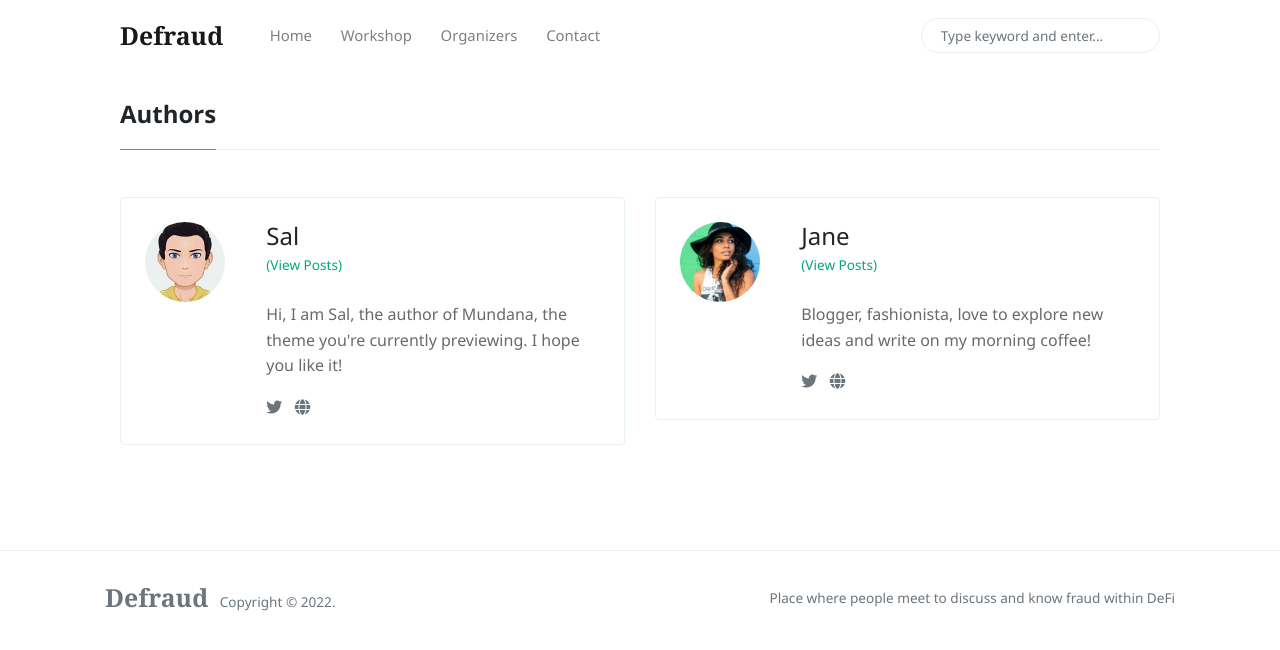
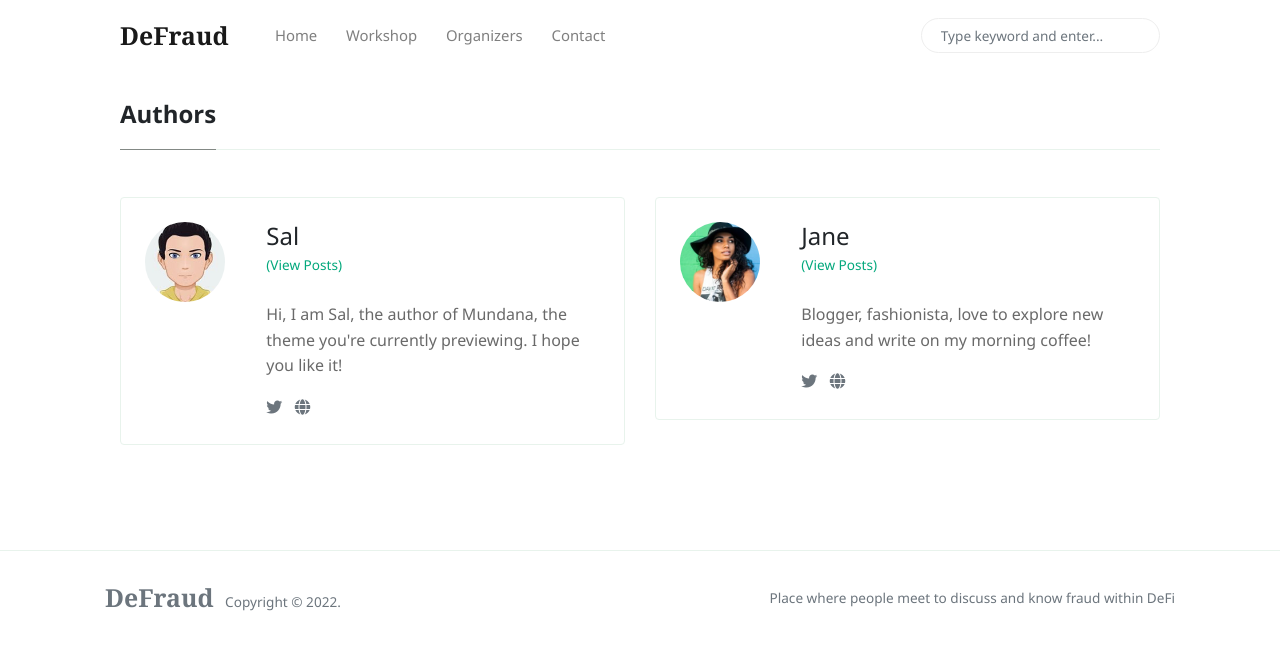
Before and after one commit to defianalytics/defraud.ai, a Jekyll site: the page built from _pages/authors-list.html, in a window 1280 px wide. Shown: the top 650 px of the page. Built offline with Jekyll 4.4.1, drawn with Linux system fonts in a browser that asks for light colours; nearby versions of some CDN libraries.

Commit message:
fix: typo

```diff
--- a/_config.yml
+++ b/_config.yml
@@ -1,5 +1,5 @@
 # Site
-name: 'Defraud'
+name: 'DeFraud'
 description: 'Place where people meet to discuss and know fraud within DeFi'
 logo: 'assets/images/logo.png'
 favicon: 'assets/images/favicon.ico'
```
